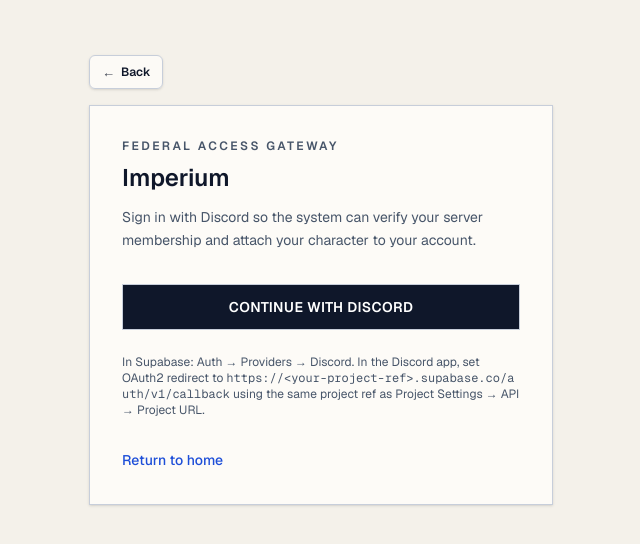
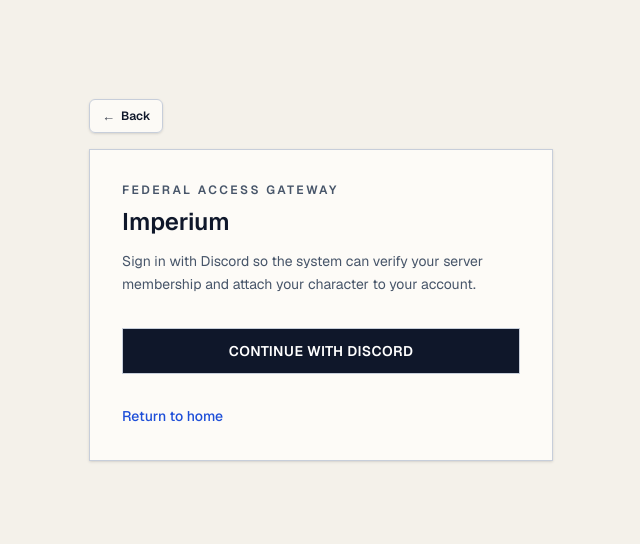
Before and after one commit to kobek2/imperium, a Next.js app in the folder web/: page /login in a window 1280 px wide. Shown: the top 544 px of the page, without its empty margins (319-959 px from the left). Built offline with nearby package versions, Linux system fonts and the light colour scheme; no server answers.

Commit message:
sign in page fix

```diff
--- a/web/src/app/login/page.tsx
+++ b/web/src/app/login/page.tsx
@@ -52,14 +52,6 @@
         <div className="mt-8">
           <SignInDiscord />
         </div>
-        <p className="mt-6 text-xs text-[var(--psc-muted)]">
-          In Supabase: Auth → Providers → Discord. In the Discord app, set OAuth2
-          redirect to{" "}
-          <code className="font-mono break-all">
-            https://&lt;your-project-ref&gt;.supabase.co/auth/v1/callback
-          </code>{" "}
-          using the same project ref as Project Settings → API → Project URL.
-        </p>
         <Link
           href="/"
           className="mt-8 inline-block text-sm font-medium text-[var(--psc-accent)] underline-offset-4 hover:underline"
```
